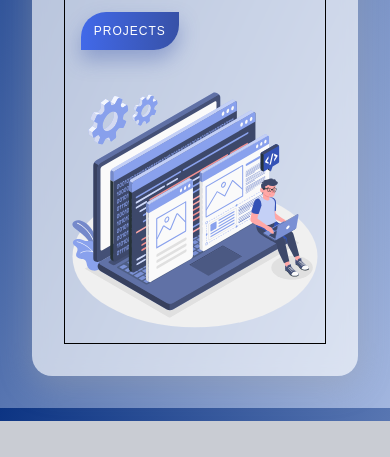
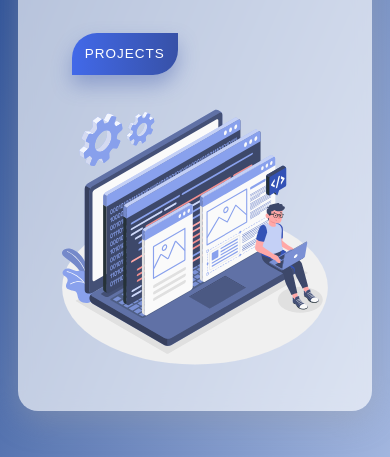
Before and after one commit to sneh96/portfolio, a website: page index.html in a window 390 px wide. Shown: the part 423-880 px from the top of the page. Before the commit the page ends 844 px from the top, so only its background shows below. Drawn offline with nearby package versions, Linux system fonts and the light colour scheme.

Commit message:
responsive hero-section #2

```diff
--- a/src/scss/base/_base.scss
+++ b/src/scss/base/_base.scss
@@ -27,6 +27,12 @@ html {
 
   @media screen and (max-width: 768px) {
     font-size: $font-size-mobile;
+  }
+
+  @media screen and (max-width: 480px) {
+    font-size: $font-size-tab;
+    padding: 2rem;
+    min-height: 100vh;
   }
 }
 
--- a/src/scss/layout/_header.scss
+++ b/src/scss/layout/_header.scss
@@ -21,6 +21,10 @@ header {
 
   @media screen and (max-width: 768px) {
     padding: 0rem 3rem;
+  }
+
+  @media screen and (max-width: 480px) {
+    padding: 0rem 2rem;
   }
 
   &__link {
--- a/src/scss/layout/_hero-section.scss
+++ b/src/scss/layout/_hero-section.scss
@@ -2,7 +2,6 @@ main {
   width: 100%;
   min-height: 65vh;
   padding: 0rem 8rem;
-  border: 1px solid black;
 
   @media screen and (max-width: 768px) {
     padding: 0rem;
@@ -11,7 +10,7 @@ main {
 
 .hero {
   width: 100%;
-  height: 75vh;
+  min-height: 75vh;
   display: grid;
   grid-template-columns: repeat(auto-fit, minmax(350px, 1fr));
 
```
Also changed, not shown: src/scss/style.css, 1 other file.
